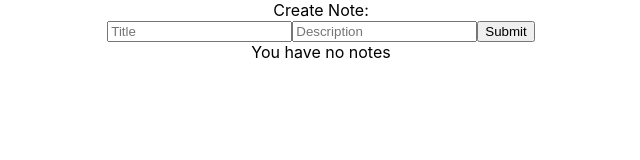
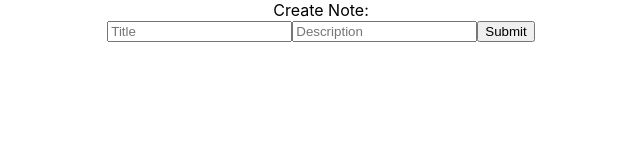
Before and after one commit to mcsuGH/NotEd, a React (Create React App) app in the folder client/: page / in a window 1280 px wide. Shown: the top 160 px of the page, without its empty margins (319-959 px from the left). Built offline with nearby package versions, Linux system fonts and the light colour scheme; no server answers.

Commit message:
Heroku deployment test

```diff
--- a/client/src/App.js
+++ b/client/src/App.js
@@ -3,6 +3,7 @@ import { Routes, Route } from "react-router-dom";
 import './App.css';
 
 import Notes from "./components/notes/notes"
+import CreateNotes from "./components/notes/createNotes/createNotes"
 
 export default function App() {
   let url;
@@ -15,7 +16,7 @@ export default function App() {
   return (
     <div className="App">
       <Routes>
-        <Route path="/" element={<Notes url={url}/>} />
+        <Route path="/" element={<CreateNotes url={url}/>} />
         <Route path="/notes" element={<Notes url={url}/>} />
       </Routes>
     </div>
```
